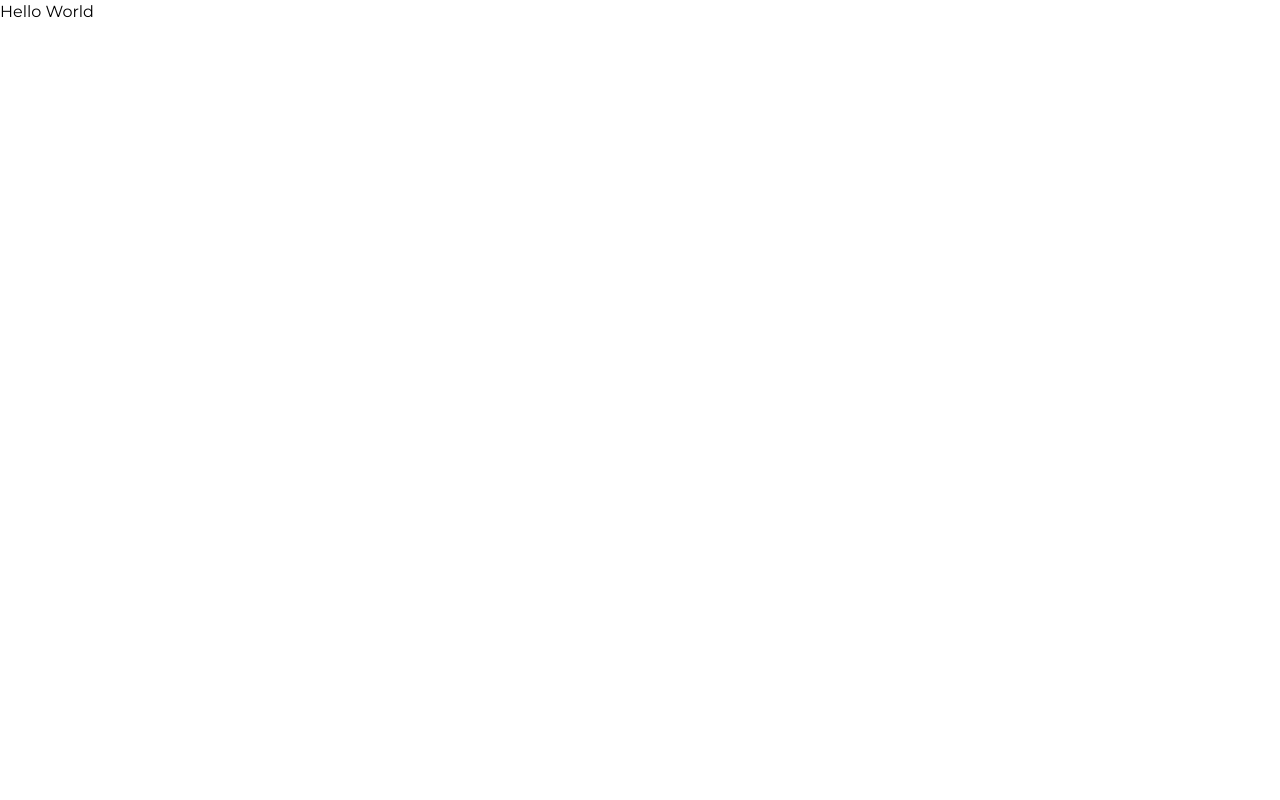
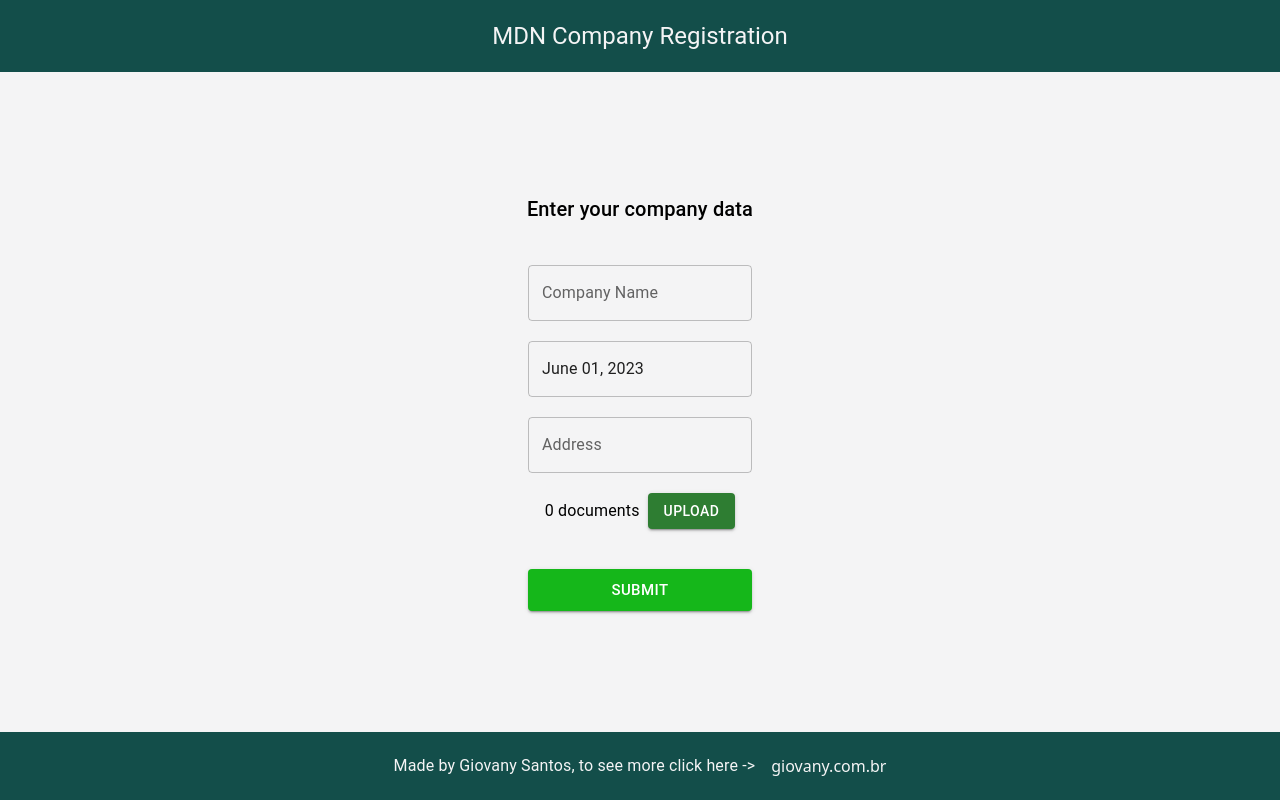
Before and after one commit to GiovanySantos/mdn-challenge, a Next.js app: page / in a window 1280 px wide. Built offline with nearby package versions, Linux system fonts and the light colour scheme.

Commit message:
form feature

```diff
--- a/package.json
+++ b/package.json
@@ -13,10 +13,12 @@
     "@emotion/styled": "^11.11.0",
     "@mui/icons-material": "^5.11.16",
     "@mui/material": "^5.13.3",
+    "@mui/x-date-pickers": "^6.5.0",
     "@reduxjs/toolkit": "^1.9.5",
     "@types/node": "20.2.5",
     "@types/react": "18.2.7",
     "@types/react-dom": "18.2.4",
+    "dayjs": "^1.11.7",
     "eslint-config-next": "13.4.4",
     "next": "13.4.4",
     "react": "18.2.0",
--- /dev/null
+++ b/src/app/_authentication.tsx
@@ -0,0 +1,103 @@
+'use client';
+import RegisterForm from '@/components/RegisterForm';
+import { useAppDispatch } from '@/hooks/hooks';
+import { setCompanyData } from '@/slices/companySlice';
+import { RootState } from '@/store';
+import { CompanyType } from '@/types/types';
+import { Typography } from '@mui/material';
+import dayjs from 'dayjs';
+import React, { ChangeEvent, FormEvent, useState } from 'react';
+import { useSelector } from 'react-redux';
+
+const Authentication: React.FC = () => {
+  const dispatch = useAppDispatch();
+  const { company } = useSelector((state: RootState) => state);
+
+  const [companyFormData, setCompanyFormData] = useState<CompanyType>(company);
+  const [companyFormErrors, setCompanyFormErrors] = useState<string[]>([]);
+  const [files, setFiles] = useState<File[]>([]);
+
+  const validateFields = () => {
+    let isValid = true;
+    const newErrorList = [...companyFormErrors];
+
+    if (companyFormData.companyName === '') {
+      newErrorList.push('companyName');
+      isValid = false;
+    }
+    if (companyFormData.corporationDate === '') {
+      newErrorList.push('corporationDate');
+      isValid = false;
+    }
+    if (companyFormData.address === '') {
+      newErrorList.push('address');
+      isValid = false;
+    }
+    // if (companyFormData.documents === '') newErrorList.push('documents');
+
+    setCompanyFormErrors(newErrorList);
+    return isValid;
+  };
+
+  const handleRegister = (event: FormEvent<HTMLFormElement>) => {
+    event.preventDefault();
+    if (validateFields()) {
+      dispatch(setCompanyData(companyFormData));
+    }
+  };
+
+  const onChangeFormData = (event: ChangeEvent<HTMLInputElement>) => {
+    setCompanyFormData({
+      ...companyFormData,
+      [event.target.name]: event.target.value,
+    });
+  };
+
+  const onChangeDate = (date: dayjs.Dayjs | null) => {
+    setCompanyFormData({
+      ...companyFormData,
+      corporationDate: dayjs(date).format(),
+    });
+  };
+
+  const handleUploadFile = (event: React.ChangeEvent<HTMLInputElement>) => {
+    const selectedFile = event.target.files?.[0];
+    if (selectedFile) {
+      setFiles([...files, selectedFile]);
+      const reader = new FileReader();
+      reader.readAsDataURL(selectedFile);
+      reader.onload = () => {
+        const base64String = reader.result?.toString();
+        setCompanyFormData({
+          ...companyFormData,
+          documents: [...(companyFormData.documents ?? ''), base64String ?? ''],
+        });
+      };
+    }
+    return;
+  };
+
+  const handleClearFiles = () => {
+    setCompanyFormData({
+      ...companyFormData,
+      documents: [],
+    });
+  };
+
+  return (
+    <div className="container flex flex-col items-center justify-center gap-10 px-5 py-10">
+      <Typography variant="h6">Enter your company data</Typography>
+      <RegisterForm
+        handleUploadFile={handleUploadFile}
+        errorsList={companyFormErrors}
+        companyFormData={companyFormData}
+        onChange={onChangeFormData}
+        onChangeDate={onChangeDate}
+        handleRegister={handleRegister}
+        handleClearFiles={handleClearFiles}
+      />
+    </div>
+  );
+};
+
+export default Authentication;
--- a/src/app/layout.tsx
+++ b/src/app/layout.tsx
@@ -1,7 +1,4 @@
 import '../styles/globals.css';
-import { Montserrat } from 'next/font/google';
-
-const montserrat = Montserrat({ subsets: ['latin'] });
 
 export const metadata = {
   title: 'MDN Challenge',
@@ -15,7 +12,7 @@ export default function RootLayout({
 }) {
   return (
     <html lang="en">
-      <body className={montserrat.className}>{children}</body>
+      <body>{children}</body>
     </html>
   );
 }
--- a/src/app/page.tsx
+++ b/src/app/page.tsx
@@ -1,10 +1,34 @@
+'use client';
+import { store } from '@/store';
 import React from 'react';
+import { Provider } from 'react-redux';
+import Authentication from './_authentication';
+import { Typography } from '@mui/material';
 
 const Home: React.FC = () => {
   return (
-    <div className="">
-      <div>Hello World</div>
-    </div>
+    <Provider store={store}>
+      <div className="flex h-screen flex-col justify-between bg-zinc-100">
+        <nav className="flex flex-none items-center justify-center bg-teal-900 px-10 py-5 text-zinc-100">
+          <Typography variant="h5">MDN Company Registration</Typography>
+        </nav>
+        <main className="flex items-center justify-center overflow-y-auto">
+          <Authentication />
+        </main>
+        <footer className="flex flex-none items-center justify-center gap-4 bg-teal-900 px-10 py-5 font-light text-zinc-100">
+          <Typography variant="subtitle1">
+            Made by Giovany Santos, to see more click here {'->'}
+          </Typography>
+          <a
+            target="_blank"
+            href="https://giovany.com.br"
+            className="hover:text-green-400"
+          >
+            giovany.com.br
+          </a>
+        </footer>
+      </div>
+    </Provider>
   );
 };
 
--- a/src/components/RegisterForm.tsx
+++ b/src/components/RegisterForm.tsx
@@ -0,0 +1,114 @@
+import { CompanyType } from '@/types/types';
+import { Button, Input, TextField, Typography } from '@mui/material';
+import { DatePicker, LocalizationProvider } from '@mui/x-date-pickers';
+import { AdapterDayjs } from '@mui/x-date-pickers/AdapterDayjs';
+import dayjs from 'dayjs';
+import React, { ChangeEvent, FormEvent } from 'react';
+
+interface IProps {
+  handleRegister: (event: FormEvent<HTMLFormElement>) => void;
+  onChange: (event: ChangeEvent<HTMLInputElement>) => void;
+  onChangeDate: (date: dayjs.Dayjs | null) => void;
+  companyFormData: CompanyType;
+  errorsList: string[];
+  handleUploadFile: (event: React.ChangeEvent<HTMLInputElement>) => void;
+  handleClearFiles: () => void;
+}
+
+const RegisterForm: React.FC<IProps> = props => {
+  const {
+    handleRegister,
+    onChange,
+    onChangeDate,
+    companyFormData,
+    errorsList,
+    handleUploadFile,
+    handleClearFiles,
+  } = props;
+
+  const getDatePickerValue = () => {
+    if (companyFormData.corporationDate !== '') {
+      return dayjs(companyFormData.corporationDate);
+    }
+    return dayjs();
+  };
+
+  const getIsValid = (fieldName: string) => {
+    return errorsList.some(item => item == fieldName);
+  };
+
+  return (
+    <form onSubmit={handleRegister} className="flex w-56 flex-col gap-10">
+      <div className="flex flex-col items-center justify-center gap-5">
+        <TextField
+          error={getIsValid('companyName')}
+          id="companyName"
+          name="companyName"
+          value={companyFormData.companyName}
+          onChange={onChange}
+          label="Company Name"
+          variant="outlined"
+          fullWidth
+        />
+
+        <LocalizationProvider dateAdapter={AdapterDayjs}>
+          <DatePicker
+            format="LL"
+            value={getDatePickerValue()}
+            onChange={newValue => onChangeDate(newValue)}
+          />
+        </LocalizationProvider>
+
+        <TextField
+          error={getIsValid('address')}
+          id="address"
+          name="address"
+          value={companyFormData.address}
+          onChange={onChange}
+          label="Address"
+          variant="outlined"
+          fullWidth
+        />
+
+        <div className="flex items-center gap-2">
+          <Typography>{companyFormData.documents.length} documents</Typography>
+          <Input
+            type="file"
+            disableUnderline
+            onChange={handleUploadFile}
+            style={{ display: 'none' }}
+            id="file-input"
+          />
+          <label htmlFor="file-input">
+            <Button color="success" variant="contained" component="span">
+              Upload
+            </Button>
+          </label>
+        </div>
+        {companyFormData.documents.length > 0 && (
+          <Button
+            color="error"
+            variant="contained"
+            component="span"
+            onClick={handleClearFiles}
+          >
+            Clear files
+          </Button>
+        )}
+      </div>
+      <div className="flex flex-col items-center justify-center">
+        <Button
+          style={{ backgroundColor: '#15B71A', color: '#fff' }}
+          variant="contained"
+          size="large"
+          type="submit"
+          fullWidth
+        >
+          Submit
+        </Button>
+      </div>
+    </form>
+  );
+};
+
+export default RegisterForm;
--- a/src/slices/companySlice.ts
+++ b/src/slices/companySlice.ts
@@ -1,9 +1,9 @@
 import { CompanyType } from '@/types/types';
 import { PayloadAction, createSlice } from '@reduxjs/toolkit';
 
-const initialState: CompanyType = {
+export const initialState: CompanyType = {
   companyName: '',
-  crporationDate: '',
+  corporationDate: '',
   address: '',
   documents: [],
 };
@@ -13,7 +13,13 @@ export const companySlice = createSlice({
   initialState,
   reducers: {
     setCompanyData: (state, action: PayloadAction<CompanyType>) => {
-      return { ...state, company: action.payload };
+      return {
+        ...state,
+        companyName: action.payload.companyName,
+        corporationDate: action.payload.corporationDate,
+        address: action.payload.address,
+        documents: action.payload.documents,
+      };
     },
   },
 });
--- a/src/types/types.ts
+++ b/src/types/types.ts
@@ -1,12 +1,6 @@
-type document = {
-  name: string;
-  size: string;
-  content: string;
-};
-
 export type CompanyType = {
   companyName: string;
-  crporationDate: string;
+  corporationDate: string;
   address: string;
-  documents: document[];
+  documents: string[];
 };
--- /dev/null
+++ b/src/utils/index.ts
@@ -0,0 +1,5 @@
+export const removeDuplicated = (array: string[]) => {
+  return array.filter((value, index, self) => {
+    return self.indexOf(value) === index;
+  });
+};
```
Also changed, not shown: 1 other file (tests, documents, lock files or other folders).
